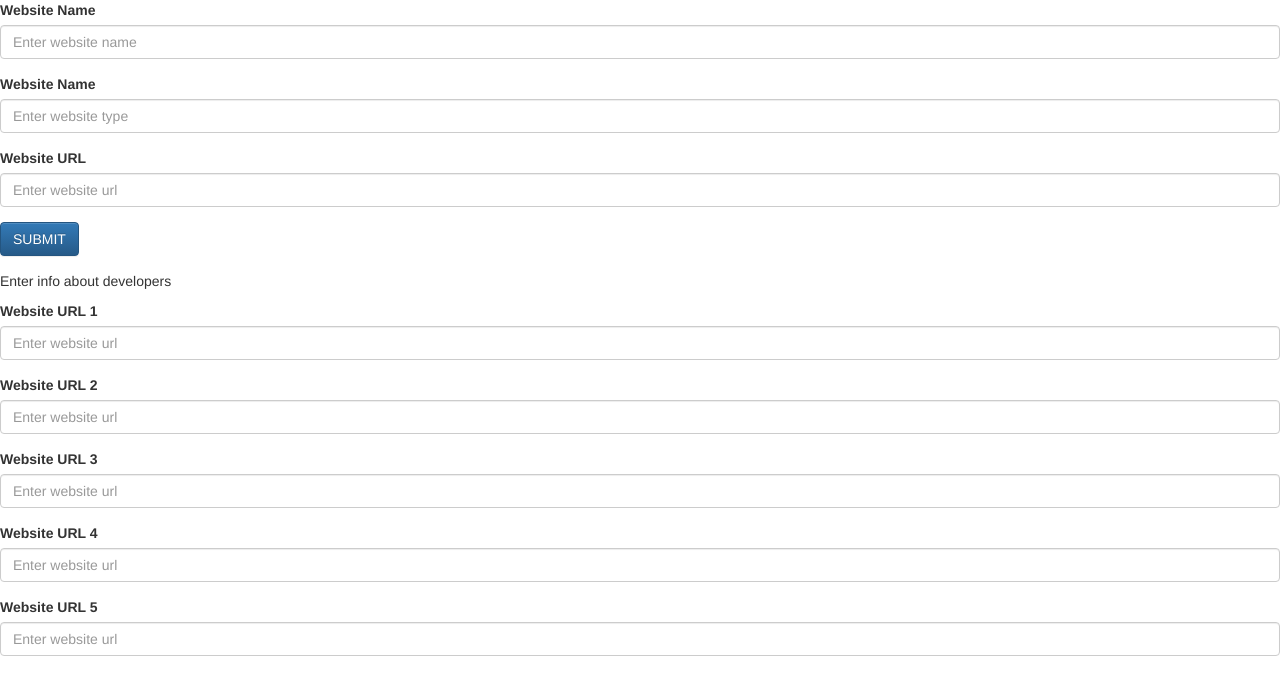
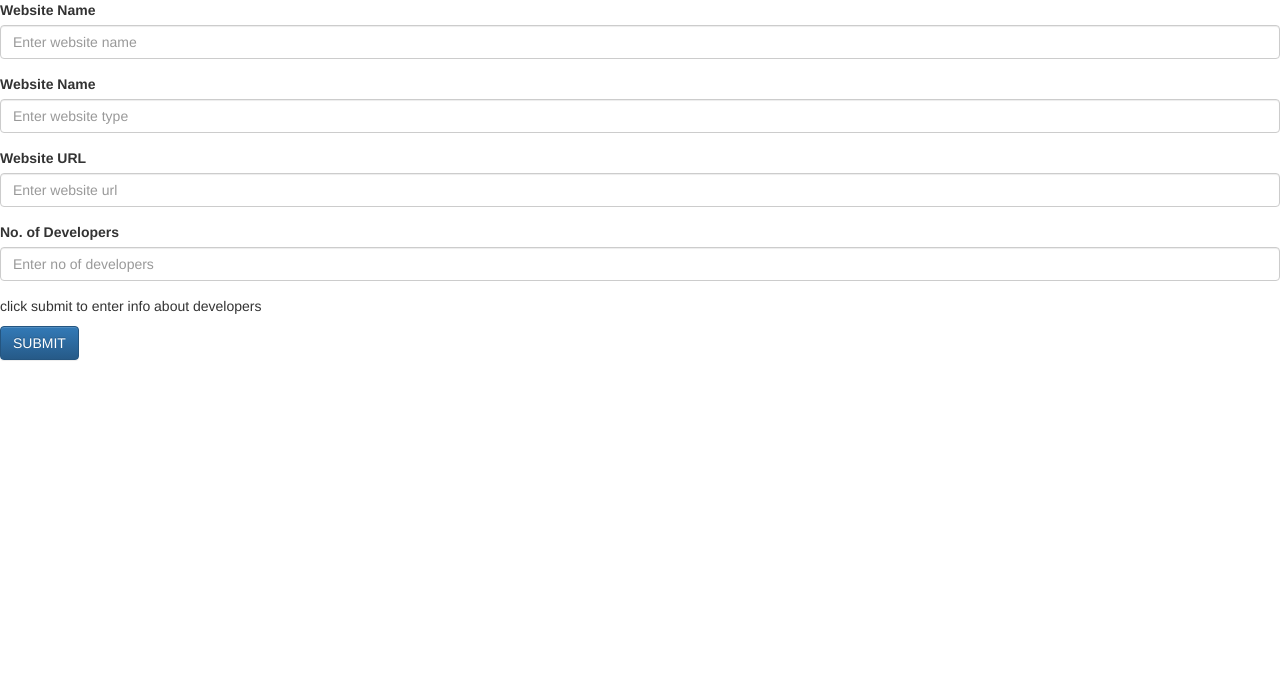
Before and after one commit to ashleydsouza639/Website-Database-Management-System, a PHP site: page /create.php in a window 1280 px wide. Shown: the top 695 px of the page. Run offline with PHP 8.4, Linux system fonts and the light colour scheme.

Commit message:
added developer.php

```diff
--- a/create.php
+++ b/create.php
@@ -14,7 +14,7 @@
 <body>
 
 <div class="justify-content-center" >
-	<form action="index.php" method="POST" >
+	<form action="developers.php" method="POST" >
 
     <div class="form-group">
 		<label for="website_name">Website Name</label>
@@ -32,18 +32,16 @@
 		<label for="website_url">Website URL</label>
 	    <input id="website_url" type="text" name="website_url" class="form-control" placeholder="Enter website url" >
     </div>
-
+    <div class="form-group">
+		<label for="noofdevelopers">No. of Developers</label>
+	    <input id="noofdevelopers" type="text" name="noofdevelopers" class="form-control" placeholder="Enter no of developers" >
+    </div>
+    <p> click submit to enter info about developers</p>
     <div class="form-group">
          <button type="submit" class="btn btn-primary" name="save">SUBMIT</button>
     </div>
 
-    <p>Enter info about developers</p>
-    <?php for($i=1;$i<=5;$i++){
-      echo "<div class='form-group'>
-      <label for='website_url'>Website URL $i</label><input id='website_url' type='text' name='website_url' class='form-control' placeholder='Enter website url' ></div>";
-    }
 
-    ?>
 
     </form>
 </div>
```
Also changed, not shown: developers.php (added, +43 -0 lines).
